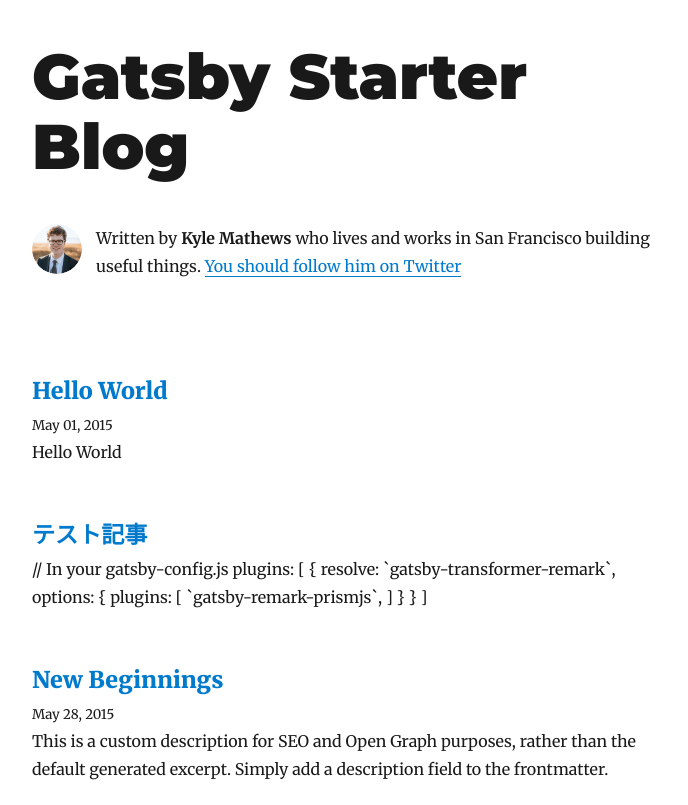
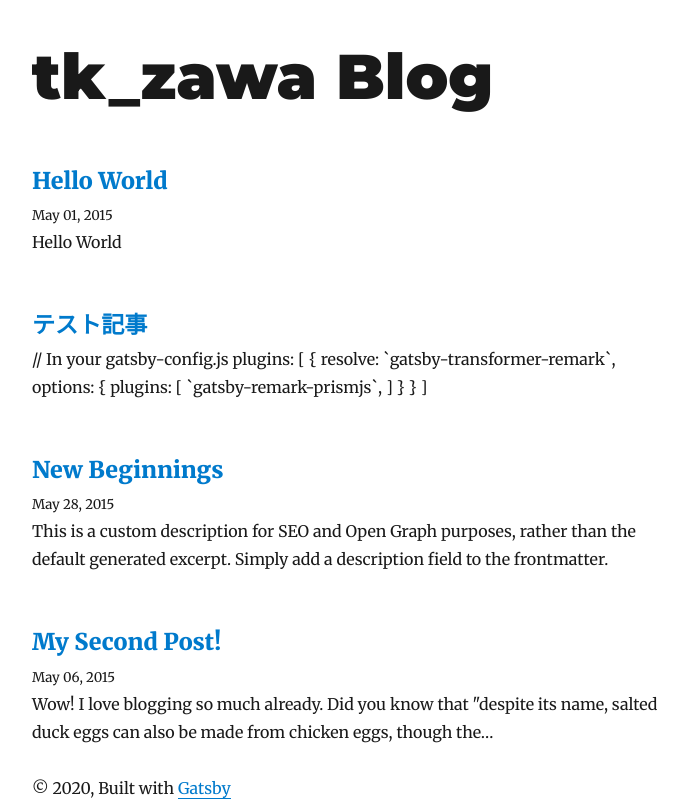
Before and after one commit to shzawa/gatsby_sandbox, a Gatsby site: page / in a window 1280 px wide. Shown: the top 805 px of the page, without its empty margins (293-981 px from the left). Built offline with nearby package versions, Linux system fonts and the light colour scheme; Gatsby itself is replaced by a stand-in of ours; some packages are replaced by stand-ins of ours.

Commit message:
update: 公開用にデータ微調整(めちゃくちゃ最低限)

```diff
--- a/gatsby-config.js
+++ b/gatsby-config.js
@@ -1,14 +1,14 @@
 module.exports = {
   siteMetadata: {
-    title: `Gatsby Starter Blog`,
+    title: `tk_zawa Blog`,
     author: {
-      name: `Kyle Mathews`,
-      summary: `who lives and works in San Francisco building useful things.`,
+      name: `shotaro ozawa`,
+      summary: ``,
     },
-    description: `A starter blog demonstrating what Gatsby can do.`,
-    siteUrl: `https://gatsby-starter-blog-demo.netlify.app/`,
+    description: ``,
+    siteUrl: `https://tkzawa.xyz/`,
     social: {
-      twitter: `kylemathews`,
+      twitter: `tk_zawa`,
     },
   },
   plugins: [{
--- a/src/pages/index.js
+++ b/src/pages/index.js
@@ -1,7 +1,7 @@
 import React from "react"
 import { Link, graphql } from "gatsby"
 
-import Bio from "../components/bio"
+// import Bio from "../components/bio"
 import Layout from "../components/layout"
 import SEO from "../components/seo"
 import { rhythm } from "../utils/typography"
@@ -13,7 +13,7 @@
   return (
     <Layout location={location} title={siteTitle}>
       <SEO title="All posts" />
-      <Bio />
+      {/* <Bio /> */}
       {posts.map(({ node }) => {
         const title = node.frontmatter.title || node.fields.slug
         return (
--- a/src/templates/blog-post.js
+++ b/src/templates/blog-post.js
@@ -1,7 +1,7 @@
 import React from "react"
 import { Link, graphql } from "gatsby"
 
-import Bio from "../components/bio"
+// import Bio from "../components/bio"
 import Layout from "../components/layout"
 import SEO from "../components/seo"
 import { rhythm, scale } from "../utils/typography"
@@ -44,7 +44,7 @@
           }}
         />
         <footer>
-          <Bio />
+          {/* <Bio /> */}
         </footer>
       </article>
 
```
Also changed, not shown: content/blog/hello.md (line endings or trailing spaces).
